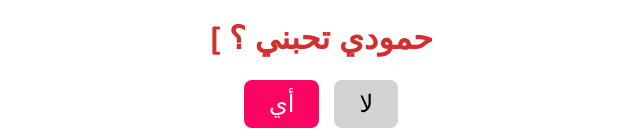
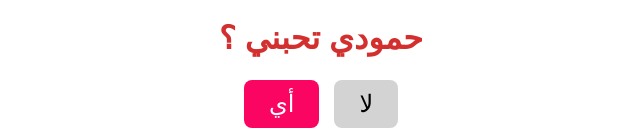
Before and after one commit to cyber-space11/My-Valentine, a plain HTML site: page index.html in a window 1280 px wide. Shown: the part 446-576 px from the top of the page, without its empty margins (319-959 px from the left). Drawn offline with nearby package versions, Linux system fonts and the light colour scheme.

Commit message:
Update index.html

```diff
--- a/index.html
+++ b/index.html
@@ -11,7 +11,7 @@
         <div class="gif_container">
             <img src="https://gifdb.com/images/high/cute-love-bear-roses-ou7zho5oosxnpo6k.gif" alt="Cute GIF">
         </div>
-        <h1>[ حمودي تحبني  ؟</h1>
+        <h1> حمودي تحبني  ؟</h1>
         <div class="buttons">
             <button class="yes-button" onclick="handleYesClick()">أي</button>
             <button class="no-button" onclick="handleNoClick()">لا</button>
```
